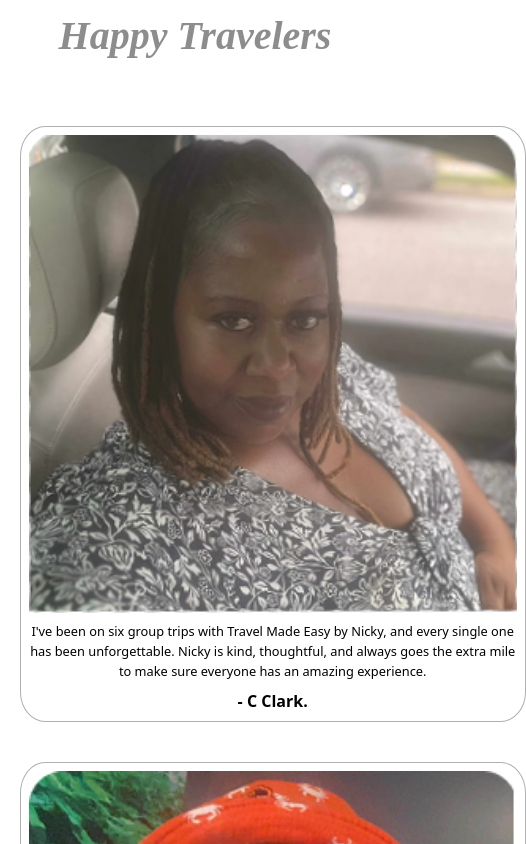
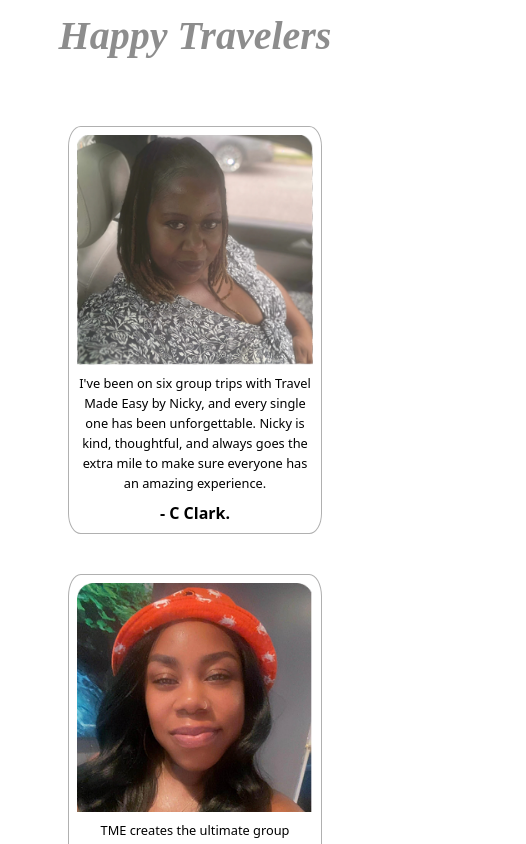
Before and after one commit to TheEldaps/Travel-Events, a Next.js app: page / in a window 390 px wide. Shown: the part 4760-5604 px from the top of the page, 526 px wide, since content can reach past the window. Built offline with nearby package versions, Linux system fonts and the light colour scheme.

Commit message:
fix testimonial section card responsiveness

```diff
--- a/app/components/FooterSection.tsx
+++ b/app/components/FooterSection.tsx
@@ -8,7 +8,7 @@ export default function FooterSection() {
     return (
         <section id='contact-us' className='bg-[#151515] text-white  px-[5%] sm:px-[10%] py-10'>
             <section className='flex justify-between mb-10'>
-                <div className='w-[30%] max-w-[200px] border'>
+                <div className='w-[30%] max-w-[200px]'>
                     <Link href='#home'>
                         <Image src={Logo} width='300' height='300' alt='Website logo' className='w-full h-auto' />
                         <p className='text-[0.5rem] text-center '>Where travel, fun and easy planning comes together</p>
--- a/app/components/Testimonials.tsx
+++ b/app/components/Testimonials.tsx
@@ -17,7 +17,7 @@ export default function Testimonials({
 }) {
   return (
     <div
-      className={`border border-[#B0B0B0] rounded-[5%] p-2 mb-10 mx-auto w-[60vh] transform md:${rotate} ${origin}`}
+      className={`border border-[#B0B0B0] rounded-[5%] p-2 mb-10 mx-auto w-[30vh] md:w-[60vh] transform md:${rotate} ${origin}`}
     >
       <Image
         src={image}
--- a/app/components/TestimonialsSection.tsx
+++ b/app/components/TestimonialsSection.tsx
@@ -8,7 +8,7 @@ import Button from "./Button";
 
 export default function TestimonialsSection() {
   return (
-    <section className=" px-[5%] sm:px-[10%] my-20 lg:mt-80">
+    <section className=" px-[5%] sm:px-[10%] my-20 lg:mt-30">
       <Heading heading1='Hear from Our' heading2='Happy Travelers' />
 
       <div className=" md:flex mt-15 gap-10 mb-10 ">
```
